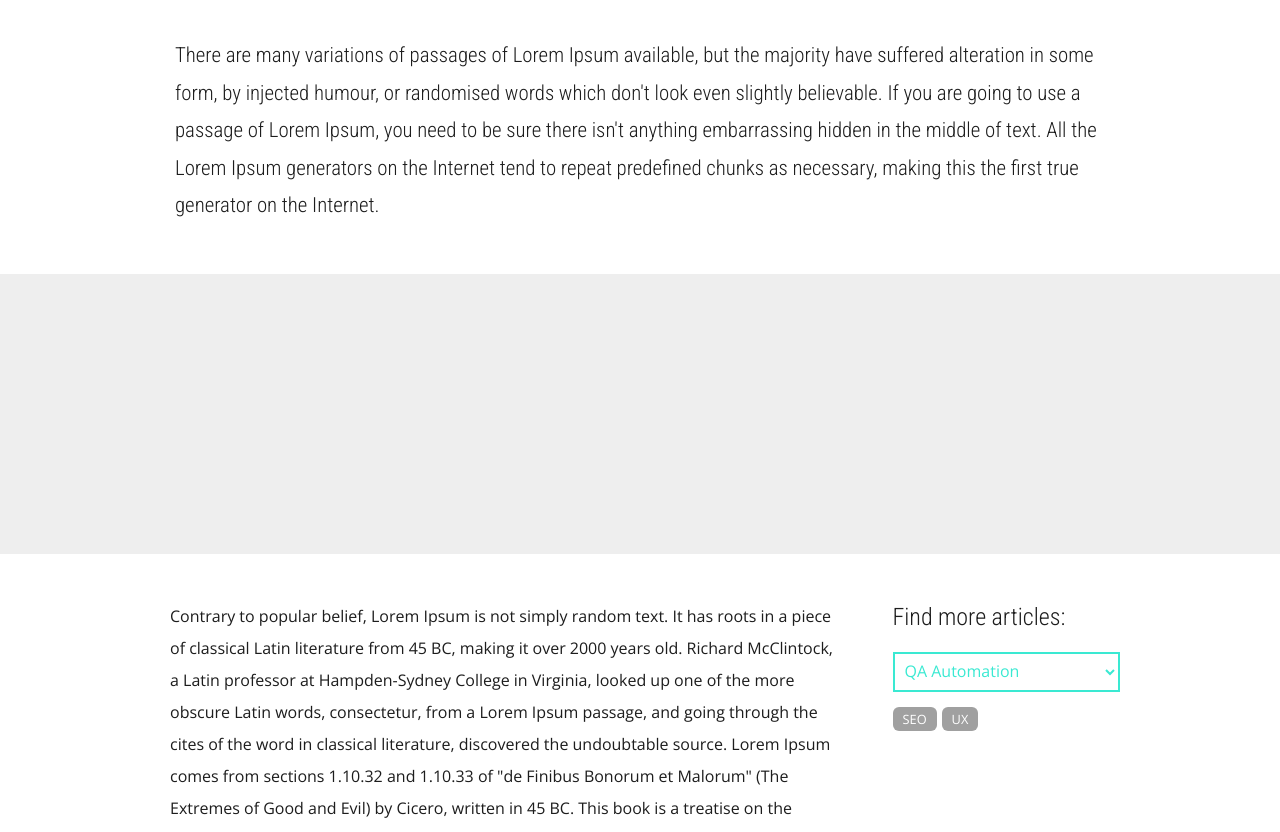
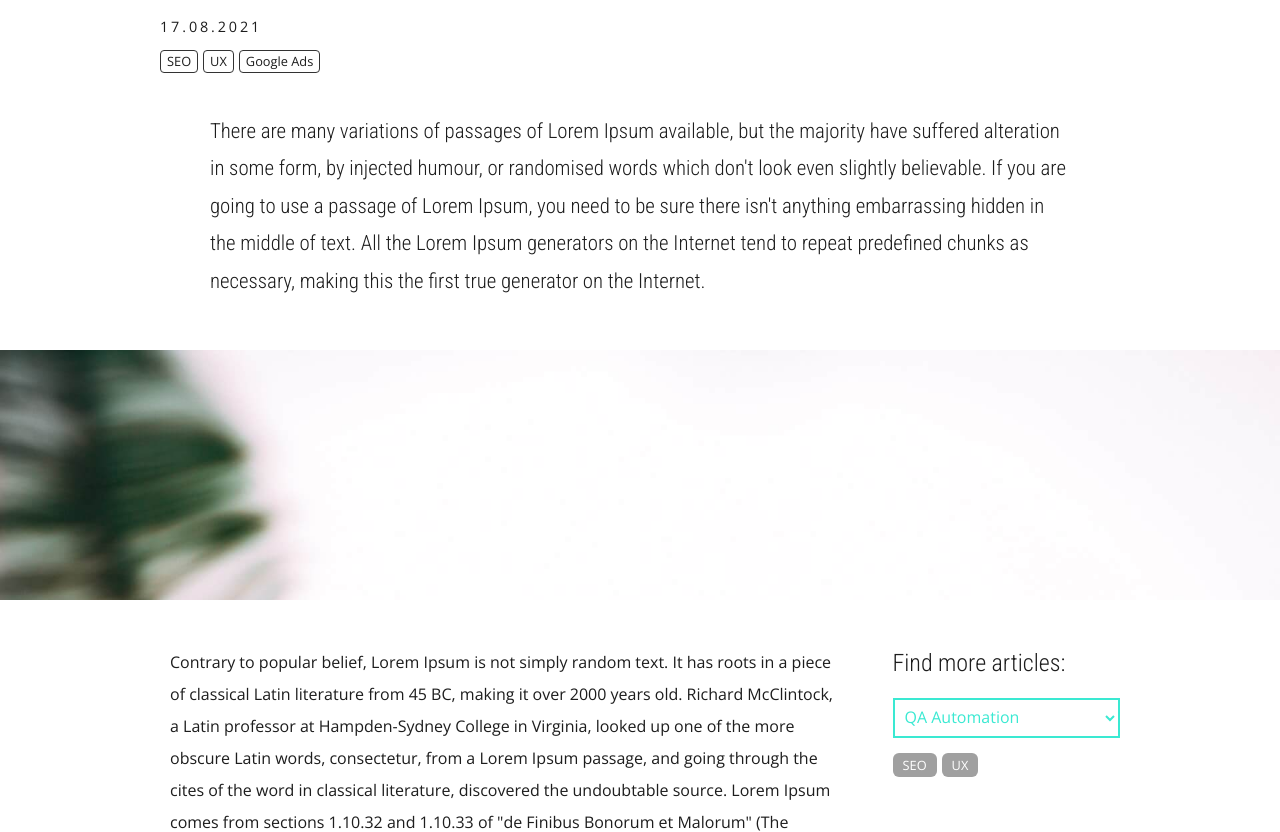
Before and after one commit to nadya-wyn/digitalreallife, a website: page src/index.html in a window 1280 px wide. Shown: the part 322-1154 px from the top of the page. Drawn offline with nearby package versions, Linux system fonts and the light colour scheme; files that its build step writes are made by us from their sources; files whose address does not match are found by name.

Commit message:
Added appearance to One Post

```diff
--- a/src/index.html
+++ b/src/index.html
@@ -46,6 +46,12 @@
 			<!-- ONE POST -->
 			<section class="onepost">
 				<h1>Blog post name here</h1>
+				<div class="onepost__date">17.08.2021</div>
+				<div class="onepost__tags">
+					<div class="onepost__tags-item">SEO</div>
+					<div class="onepost__tags-item">UX</div>
+					<div class="onepost__tags-item">Google Ads</div>
+				</div>
 				<div class="onepost__highlight">
 					There are many variations of passages of Lorem Ipsum available, but the majority have suffered alteration
 					in some form, by injected humour, or randomised words which don't look even slightly believable. If you
@@ -56,7 +62,7 @@
 			</section>
 		</div>
 		<div class="onepost__banner">
-
+			<img src="../img/banner2.jpg" alt="">
 		</div>
 		<div class="container onepost__container">
 			<div class="onepost__text">
@@ -67,7 +73,11 @@
 					Lorem Ipsum passage, and going through the cites of the word in classical literature, discovered the
 					undoubtable source. Lorem Ipsum comes from sections 1.10.32 and 1.10.33 of "de Finibus Bonorum et
 					Malorum" (The Extremes of Good and Evil) by Cicero, written in 45 BC. This book is a treatise on the
-					theory of ethics, very popular during the Renaissance. The first line of Lorem Ipsum, "Lorem ipsum dolor
+					theory of ethics, very popular during the Renaissance.
+				</p>
+				<img src="../img/banner.jpg" alt="">
+				<p>
+					The first line of Lorem Ipsum, "Lorem ipsum dolor
 					sit amet..", comes from a line in section 1.10.32.
 				</p>
 				<h2>This paragraph subtitle</h2>
@@ -89,8 +99,12 @@
 					</select>
 				</div>
 				<div class="blogposts__tags">
-					<div class="blogposts__tags-item content-tag tag-active">SEO</div>
-					<div class="blogposts__tags-item content-tag">UX</div>
+					<div class="blogposts__tags-item content-tag">
+						<a href="#">
+							SEO</a></div>
+					<div class="blogposts__tags-item content-tag">
+						<a href="#">
+							UX</a></div>
 				</div>
 			</div>
 		</div>
--- a/src/sass/base/_media.scss
+++ b/src/sass/base/_media.scss
@@ -56,6 +56,7 @@
 
 		&__highlight {
 			font-size: 1.3em;
+			margin: 40px 50px;
 		}
 	}
 
--- a/src/sass/blocks/_blogposts.scss
+++ b/src/sass/blocks/_blogposts.scss
@@ -33,6 +33,14 @@
 
 			cursor: pointer;
 
+			a {
+				text-decoration: none;
+				color: #fff;
+			}
+
+			&:hover {
+				background-color: $color__main;
+			}
 		}
 	}
 
@@ -99,6 +107,7 @@
 					font-weight: 400;
 					display: block;
 					margin-top: 8px;
+					letter-spacing: 0.2em;
 				}
 			}
 
--- a/src/sass/blocks/_onepost.scss
+++ b/src/sass/blocks/_onepost.scss
@@ -1,4 +1,24 @@
 .onepost {
+	&__date {
+		font-size: 0.9em;
+		letter-spacing: 0.2em;
+	}
+
+	&__tags {
+		display: flex;
+
+		font-size: 0.8em;
+
+		margin-top: 15px;
+
+		&-item {
+			border: 1px solid $color__grey;
+			border-radius: 4px;
+			padding: 3px 6px;
+			margin-right: 5px;
+		}
+	}
+
 	&__highlight {
 		font-family: 'Roboto Condensed', sans-serif;
 		font-size: 1.2em;
@@ -8,13 +28,23 @@
 	}
 
 	&__banner {
-		height: 280px;
+		height: 250px;
 		background-color: #eee;
+
+		overflow: hidden;
+
+		img {
+			max-width: 100%;
+		}
 	}
 
 	&__text {
 		padding: 20px 10px;
 		line-height: 2em;
+
+		img {
+			width: 100%;
+		}
 	}
 
 	&__cattag {
```
Also changed, not shown: dist/css/style.min.css, dist/index.html.
